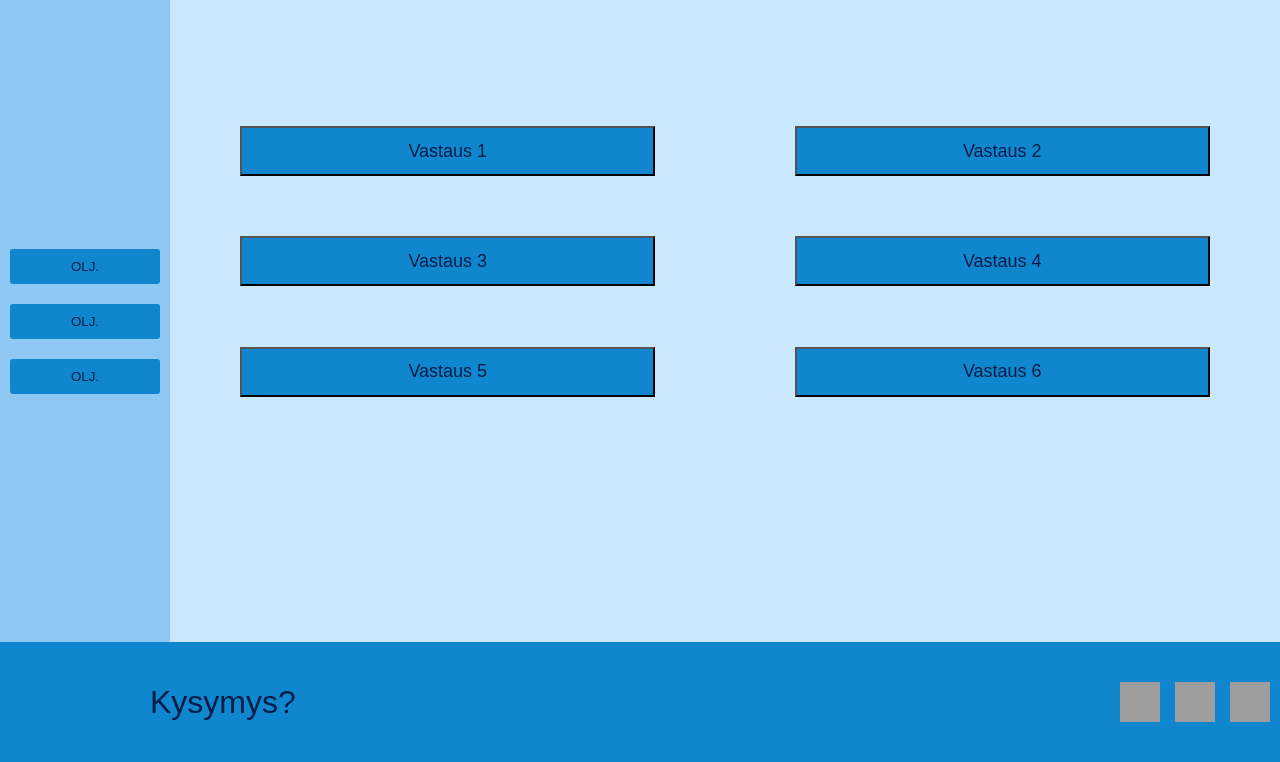
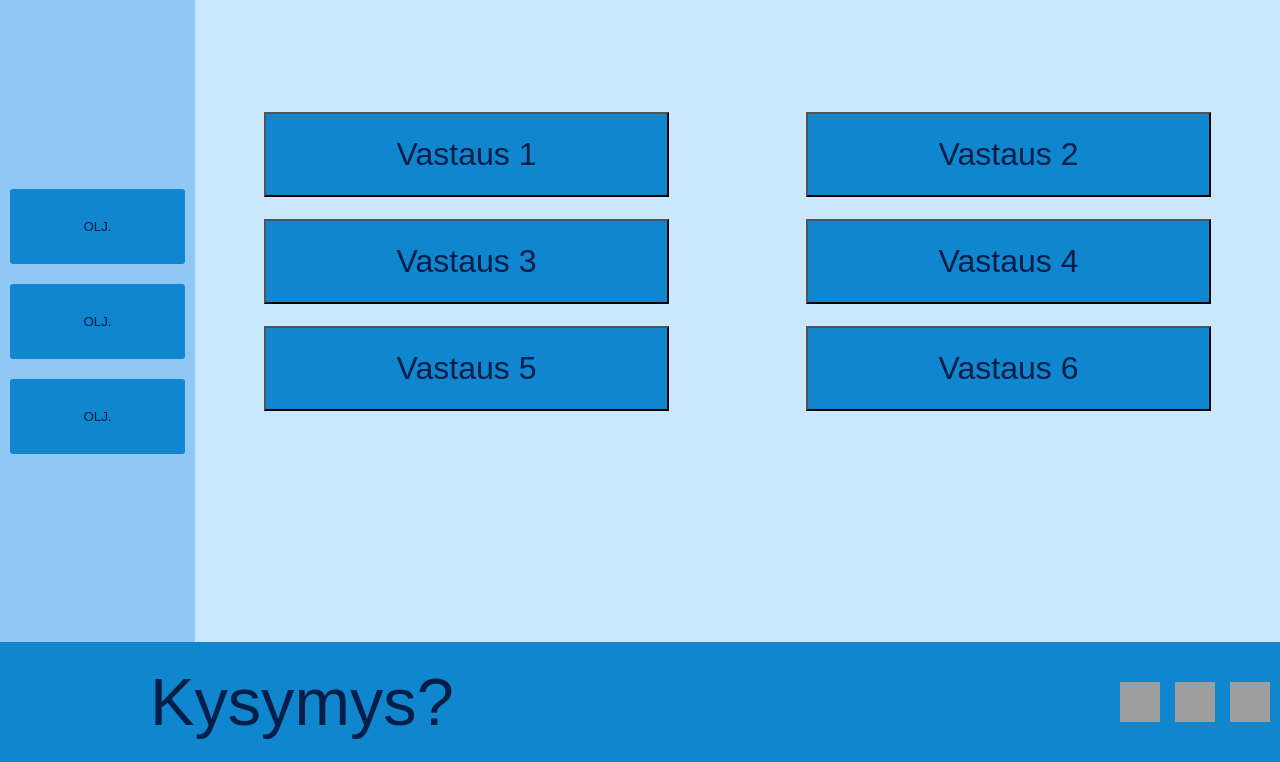
Before and after one commit to AmandaWasTaken/Carbon-Crusade, a Flask app: template ohjelmisto-2/src/templates/gameplay.html in a window 1280 px wide. Shown: the part 38-800 px from the top of the page. Run offline with Flask 3, Linux system fonts and the light colour scheme; the template is opened without the code that fills it, so the values that code supplies are empty; grey boxes are pictures that could not be loaded.

Commit message:
lisää muutoksia html

```diff
--- a/ohjelmisto-2/src/templates/gameplay.html
+++ b/ohjelmisto-2/src/templates/gameplay.html
@@ -38,11 +38,12 @@
         .left-buttons button {
             margin: 10px 0;
             padding: 10px;
-            width: 150px;
+            width: 175px;
 	    background-color: #1086ce;
 	    border: none;
 	    border-radius: 3px;
 	    color: #011e48;
+	    height: 75px;
         }
 
         .center-grid {
@@ -55,16 +56,15 @@
             justify-items: center;
 	    height: 50%;
 	    margin-top: 100px;
-	    column-gap: 1px;
-	    row-gap: 10px;
+	    column-gap: -10px;
         }
 
         .center-grid button {
             padding: 2px;
 	    margin: 2px;
-            font-size: 18px;
+            font-size: 32px;
             width: 75%;
-            height: 50px;
+            height: 85px;
 	    background-color: #1086ce;
 	    color: #011e48;
         }
@@ -86,7 +86,7 @@
 
         .question {
             flex: 2;
-            font-size: 32px;
+            font-size: 50pt;
 	    color: #000;
         }
 
```
